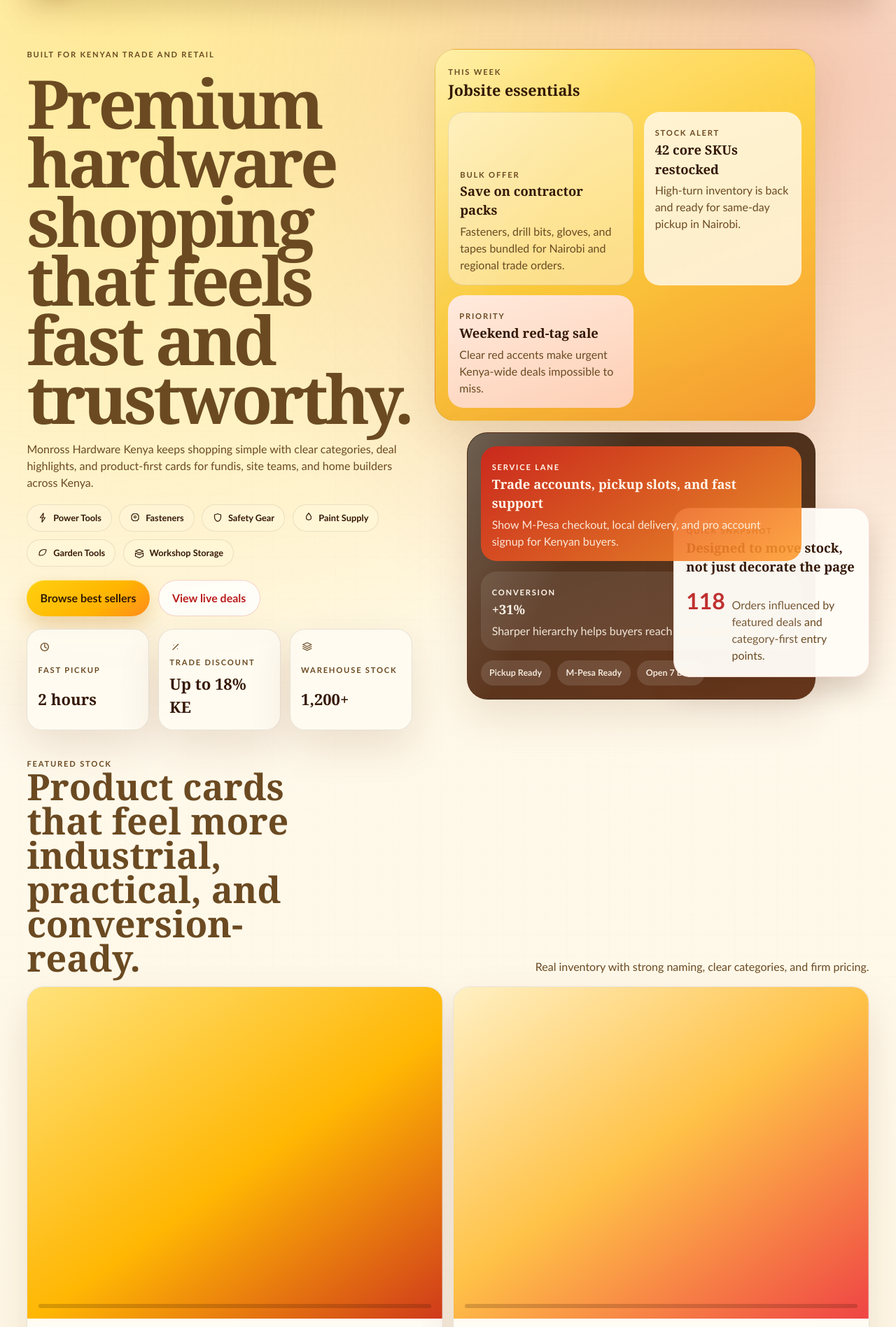
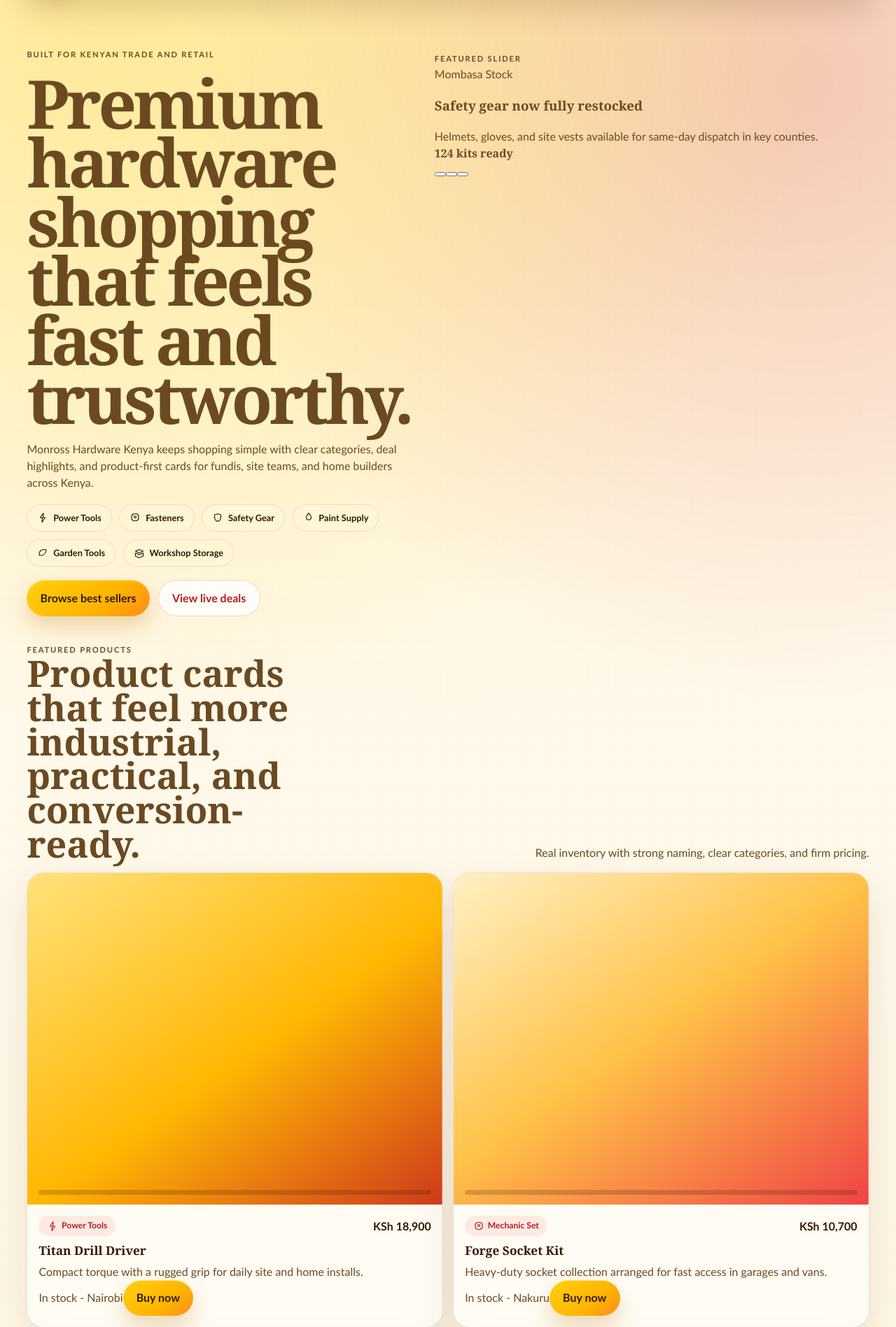
Before and after one commit to kellyworkos00-droid/monrose, a React (Vite) app: page / in a window 1280 px wide. Shown: the part 103-2000 px from the top of the page at 70% size. Built offline with nearby package versions, Linux system fonts and the light colour scheme.

Commit message:
Rename stock page to products page

```diff
--- a/src/App.jsx
+++ b/src/App.jsx
@@ -1,3 +1,4 @@
+import { useEffect, useState } from 'react'
 import './App.css'
 
 const categoryHighlights = [
@@ -40,7 +41,9 @@
     category: 'Power Tools',
     icon: 'bolt',
     price: 'KSh 18,900',
-    description: 'Compact torque, fast charging, and a rugged grip built for site work and home installs.',
+    description: 'Compact torque with a rugged grip for daily site and home installs.',
+    availability: 'In stock - Nairobi',
+    cta: 'Buy now',
     background:
       'linear-gradient(145deg, #ffe27c, #ffb703 54%, #cf3a1b)',
   },
@@ -49,7 +52,9 @@
     category: 'Mechanic Set',
     icon: 'nut',
     price: 'KSh 10,700',
-    description: 'A heavy-duty socket collection arranged for quick access in shop vans and garages.',
+    description: 'Heavy-duty socket collection arranged for fast access in garages and vans.',
+    availability: 'In stock - Nakuru',
+    cta: 'Buy now',
     background:
       'linear-gradient(145deg, #fff0c4, #ffc247 48%, #ef4444)',
   },
@@ -58,7 +63,9 @@
     category: 'Safety Gear',
     icon: 'shield',
     price: 'KSh 4,950',
-    description: 'High-visibility protection with adjustable comfort for daily use on active job sites.',
+    description: 'High-visibility protection with adjustable comfort for active job sites.',
+    availability: 'Low stock - Eldoret',
+    cta: 'Buy now',
     background:
       'linear-gradient(145deg, #ffd64d, #ff9b22 55%, #b91c1c)',
   },
@@ -67,32 +74,48 @@
     category: 'Workshop',
     icon: 'box',
     price: 'KSh 14,200',
-    description: 'Modular wall storage that keeps tools visible, organized, and ready to grab fast.',
+    description: 'Modular wall storage that keeps tools visible and ready to grab fast.',
+    availability: 'In stock - Mombasa',
+    cta: 'Buy now',
     background:
       'linear-gradient(145deg, #fff4bf, #f4bf23 52%, #f87171)',
   },
 ]
 
-
-const inventorySignals = [
+const heroSlides = [
   {
-    label: 'Fast pickup',
-    value: '2 hours',
-    icon: 'clock',
+    label: 'Nairobi Deal',
+    title: 'Cordless tool bundles this week',
+    text: 'Save on drill + bit sets for fundis and contractors handling fast turnaround jobs.',
+    stat: 'From KSh 12,500',
   },
   {
-    label: 'Trade discount',
-    value: 'Up to 18% KE',
-    icon: 'percent',
+    label: 'Mombasa Stock',
+    title: 'Safety gear now fully restocked',
+    text: 'Helmets, gloves, and site vests available for same-day dispatch in key counties.',
+    stat: '124 kits ready',
   },
   {
-    label: 'Warehouse stock',
-    value: '1,200+',
-    icon: 'stock',
+    label: 'Trade Offer',
+    title: 'Bulk fasteners at better margins',
+    text: 'Get cleaner pricing on contractor packs and keep your project supplies stable.',
+    stat: 'Up to 18% off',
   },
 ]
 
 function App() {
+  const [activeSlide, setActiveSlide] = useState(0)
+
+  useEffect(() => {
+    const timer = setInterval(() => {
+      setActiveSlide((prev) => (prev + 1) % heroSlides.length)
+    }, 3600)
+
+    return () => clearInterval(timer)
+  }, [])
+
+  const currentSlide = heroSlides[activeSlide]
+
   return (
     <div className="page-shell">
       <header className="topbar">
@@ -105,7 +128,7 @@
 
         <nav className="desktop-nav" aria-label="Primary">
           <a className="nav-item" href="#home"><Icon name="home" label="Home" /><span>Home</span></a>
-          <a className="nav-item" href="#stock"><Icon name="stock" label="Stock" /><span>Stock</span></a>
+          <a className="nav-item" href="#products"><Icon name="stock" label="Products" /><span>Products</span></a>
           <a className="nav-item" href="#deals"><Icon name="deal" label="Deals" /><span>Deals</span></a>
           <a className="nav-item" href="#contact"><Icon name="contact" label="Contact" /><span>Contact</span></a>
         </nav>
@@ -137,87 +160,43 @@
             </div>
 
             <div className="hero-actions">
-              <a className="button" href="#stock">
+              <a className="button" href="#products">
                 Browse best sellers
               </a>
               <a className="button-secondary" href="#deals">
                 View live deals
               </a>
             </div>
+          </div>
 
-            <div className="signal-row" aria-label="Inventory highlights">
-              {inventorySignals.map((signal) => (
-                <article className="signal-card" key={signal.label}>
-                  <Icon name={signal.icon} label={signal.label} />
-                  <span>{signal.label}</span>
-                  <strong>{signal.value}</strong>
-                </article>
+          <aside className="hero-slider-card" aria-label="Featured offers slider">
+            <span className="section-label">Featured slider</span>
+            <article className="hero-slide" key={currentSlide.title}>
+              <span className="hero-slide-label">{currentSlide.label}</span>
+              <h3>{currentSlide.title}</h3>
+              <p>{currentSlide.text}</p>
+              <strong>{currentSlide.stat}</strong>
+            </article>
+
+            <div className="hero-slide-dots" role="tablist" aria-label="Slider controls">
+              {heroSlides.map((slide, index) => (
+                <button
+                  type="button"
+                  key={slide.title}
+                  className={index === activeSlide ? 'is-active' : ''}
+                  onClick={() => setActiveSlide(index)}
+                  aria-label={`Go to slide ${index + 1}`}
+                  aria-selected={index === activeSlide}
+                />
               ))}
             </div>
-          </div>
-
-          <div className="hero-visual" aria-hidden="true">
-            <div className="hero-stage">
-              <div className="hero-board hero-board-primary">
-                <div className="board-heading">
-                  <span className="section-label">This week</span>
-                  <strong>Jobsite essentials</strong>
-                </div>
-                <div className="board-grid">
-                  <div className="spotlight-card">
-                    <span className="section-label">Bulk offer</span>
-                    <strong>Save on contractor packs</strong>
-                    <p>Fasteners, drill bits, gloves, and tapes bundled for Nairobi and regional trade orders.</p>
-                  </div>
-                  <div className="mini-card">
-                    <span className="section-label">Stock alert</span>
-                    <strong>42 core SKUs restocked</strong>
-                    <p>High-turn inventory is back and ready for same-day pickup in Nairobi.</p>
-                  </div>
-                  <div className="mini-card alert">
-                    <span className="section-label">Priority</span>
-                    <strong>Weekend red-tag sale</strong>
-                    <p>Clear red accents make urgent Kenya-wide deals impossible to miss.</p>
-                  </div>
-                </div>
-              </div>
-
-              <div className="hero-board hero-board-secondary">
-                <div className="seller-panel">
-                  <span className="section-label">Service lane</span>
-                  <strong>Trade accounts, pickup slots, and fast support</strong>
-                  <p>Show M-Pesa checkout, local delivery, and pro account signup for Kenyan buyers.</p>
-                </div>
-                <div className="board-stats">
-                  <div>
-                    <span className="section-label">Conversion</span>
-                    <strong>+31%</strong>
-                  </div>
-                  <p>Sharper hierarchy helps buyers reach stock pages faster.</p>
-                </div>
-                <div className="board-chip-row">
-                  <span>Pickup Ready</span>
-                  <span>M-Pesa Ready</span>
-                  <span>Open 7 Days</span>
-                </div>
-              </div>
-            </div>
-
-            <div className="sales-card">
-              <span className="section-label">Quick snapshot</span>
-              <strong>Designed to move stock, not just decorate the page</strong>
-              <div className="metric">
-                <span>118</span>
-                <p>Orders influenced by featured deals and category-first entry points.</p>
-              </div>
-            </div>
-          </div>
+          </aside>
         </section>
 
-        <section className="content-section" id="stock">
+        <section className="content-section" id="products">
           <div className="section-heading">
             <div>
-              <div className="eyebrow">Featured stock</div>
+              <div className="eyebrow">Featured products</div>
               <h2>Product cards that feel more industrial, practical, and conversion-ready.</h2>
             </div>
             <p>Real inventory with strong naming, clear categories, and firm pricing.</p>
@@ -237,6 +216,10 @@
                   </div>
                   <h3>{product.name}</h3>
                   <p>{product.description}</p>
+                  <div className="product-actions">
+                    <span className="product-availability">{product.availability}</span>
+                    <a className="button" href="#contact">{product.cta}</a>
+                  </div>
                 </div>
               </article>
             ))}
@@ -276,8 +259,8 @@
               <a className="button" href="#home">
                 Back to top
               </a>
-              <a className="button-secondary" href="#stock">
-                Explore stock
+              <a className="button-secondary" href="#products">
+                Explore products
               </a>
             </div>
           </div>
@@ -298,7 +281,7 @@
 
       <nav className="floating-nav" aria-label="Mobile quick navigation">
         <a href="#home"><Icon name="home" label="Home" /><span className="sr-only">Home</span></a>
-        <a href="#stock"><Icon name="stock" label="Stock" /><span className="sr-only">Stock</span></a>
+        <a href="#products"><Icon name="stock" label="Products" /><span className="sr-only">Products</span></a>
         <a href="#deals"><Icon name="deal" label="Deals" /><span className="sr-only">Deals</span></a>
         <a href="#contact"><Icon name="contact" label="Contact" /><span className="sr-only">Contact</span></a>
       </nav>
```
